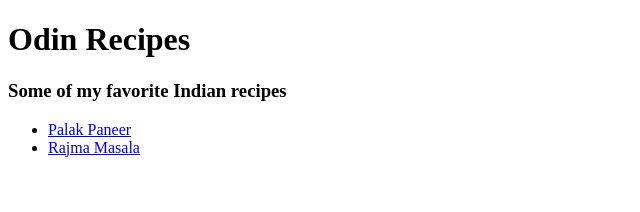
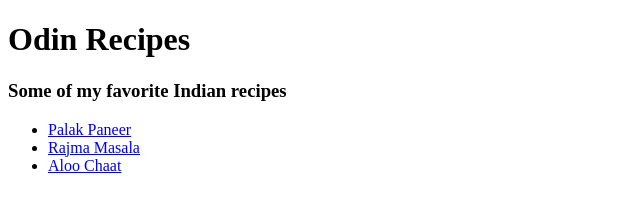
Before and after one commit to shubhshubh99/odin-recipes, a plain HTML site: page index.html in a window 1280 px wide. Shown: the whole page, without its empty margins (0-640 px from the left). Drawn offline with Linux system fonts and the light colour scheme.

Commit message:
Update index.html with aloo-chaat recipe

```diff
--- a/index.html
+++ b/index.html
@@ -13,8 +13,11 @@
         <h3>Some of my favorite Indian recipes</h3>
 
         <ul>
+
             <li><a href="recipes/palak-paneer.html">Palak Paneer</a></li>
             <li><a href="recipes/rajma.html">Rajma Masala</a></li>
+            <li><a href="recipes/aloo-chaat.html">Aloo Chaat</a></li>
+
         </ul>
 
     </body>
```
